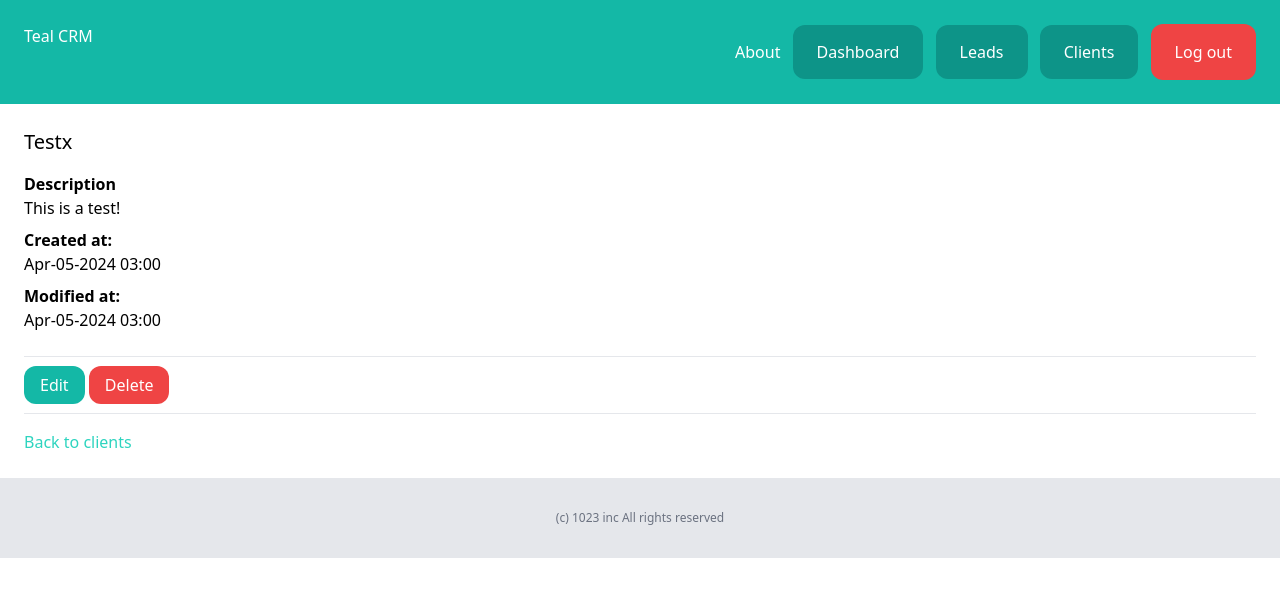
After one commit to 1023LLC/Teal-CRM, a Django app: page /dashboard/client/1/ in a window 1280 px wide. The commit adds this page. Shown: the top 597 px of the page. Run offline with Django 5.2, Linux system fonts and the light colour scheme; a user stored in the database is signed in; data comes from the database, SQL or seed files in the repository; some libraries are stand-ins or nearby versions.

Commit message:
Client Detail Page

```diff
--- /dev/null
+++ b/client/templates/client/clients_detail.html
@@ -0,0 +1,33 @@
+{% extends 'core/base.html' %}
+
+{% block title %}{{ client.name }}{% endblock %}
+
+
+{% block content %}
+    <div class="py-6 px-6">
+        <h1 class="mb-4 text-xl">{{ client.name }}</h1>
+
+
+        {% if client.description %}
+            <p class="font-semibold">Description</p>
+            <p class="mb-2">{{ client.description }}</p>
+        {% endif %}
+
+        <p class="font-semibold">Created at:</p>
+        <p class="mb-2">{{ client.created_at|date:"M-d-Y H:i" }}</p>
+
+        <p class="font-semibold">Modified at:</p>
+        <p class="mb-6">{{ client.modified_at|date:"M-d-Y H:i" }}</p>
+
+        <hr class="my-4">
+
+        <a href="#" class="py-2 px-4 rounded-xl bg-teal-500 text-white hover:bg-orange-500 transition duration-500 ease-in-out">Edit</a>
+        <a href="#" class="py-2 px-4 rounded-xl bg-red-500 text-white hover:bg-red-600 transition duration-500 ease-in-out">Delete</a>
+
+        <hr class="my-4">
+
+
+        <a href="{% url 'client:clients_list' %}" class="text-teal-400">Back to clients</a>
+
+    </div>
+{% endblock %}
--- a/client/templates/client/clients_list.html
+++ b/client/templates/client/clients_list.html
@@ -20,7 +20,7 @@
             {% for client in clients %}
                 <div class="flex justify-between">
                     <p class="py-4 px-2 w-full {% cycle 'bg-gray-100' '' %}">
-                        <a href="#">{{ client.name }}</a>
+                        <a href="{% url 'client:clients_detail' client.id %}">{{ client.name }}</a>
                     </p>
             {% endfor %}
         {% else %}
--- a/client/urls.py
+++ b/client/urls.py
@@ -3,6 +3,10 @@ from django.urls import path
 from . import views
 
 
+app_name='client'
+
+
 urlpatterns = [
-    path('', views.clients_list, name='clients_list')
+    path('', views.clients_list, name='clients_list'),
+    path('<int:pk>/', views.clients_detail, name='clients_detail')
 ]
--- a/client/views.py
+++ b/client/views.py
@@ -1,4 +1,4 @@
-from django.shortcuts import render
+from django.shortcuts import render, get_object_or_404
 
 from django.contrib.auth.decorators import login_required
 
@@ -9,4 +9,11 @@ from .models import Client
 @login_required
 def clients_list(request):
     clients = Client.objects.filter(created_by=request.user)
+
     return render(request, 'client/clients_list.html', {'clients':clients})
+
+@login_required
+def clients_detail(request, pk):
+    client = get_object_or_404(Client, created_by=request.user, pk=pk)
+
+    return render(request, 'client/clients_detail.html', {'client':client})
--- a/core/templates/core/base.html
+++ b/core/templates/core/base.html
@@ -25,6 +25,12 @@
             href="{% url 'lead:leads_list' %}"
             class="py-4 px-6 bg-teal-600 text-white rounded-xl hover:bg-orange-400 transition duration-500 ease-in-out"
             >Leads</a
+          >
+
+          <a
+            href="{% url 'client:clients_list' %}"
+            class="py-4 px-6 bg-teal-600 text-white rounded-xl hover:bg-orange-400 transition duration-500 ease-in-out"
+            >Clients</a
           >
           <form method="post" action="{% url 'userprofile:logout' %}" style="display: inline;">
             {% csrf_token %}
```
